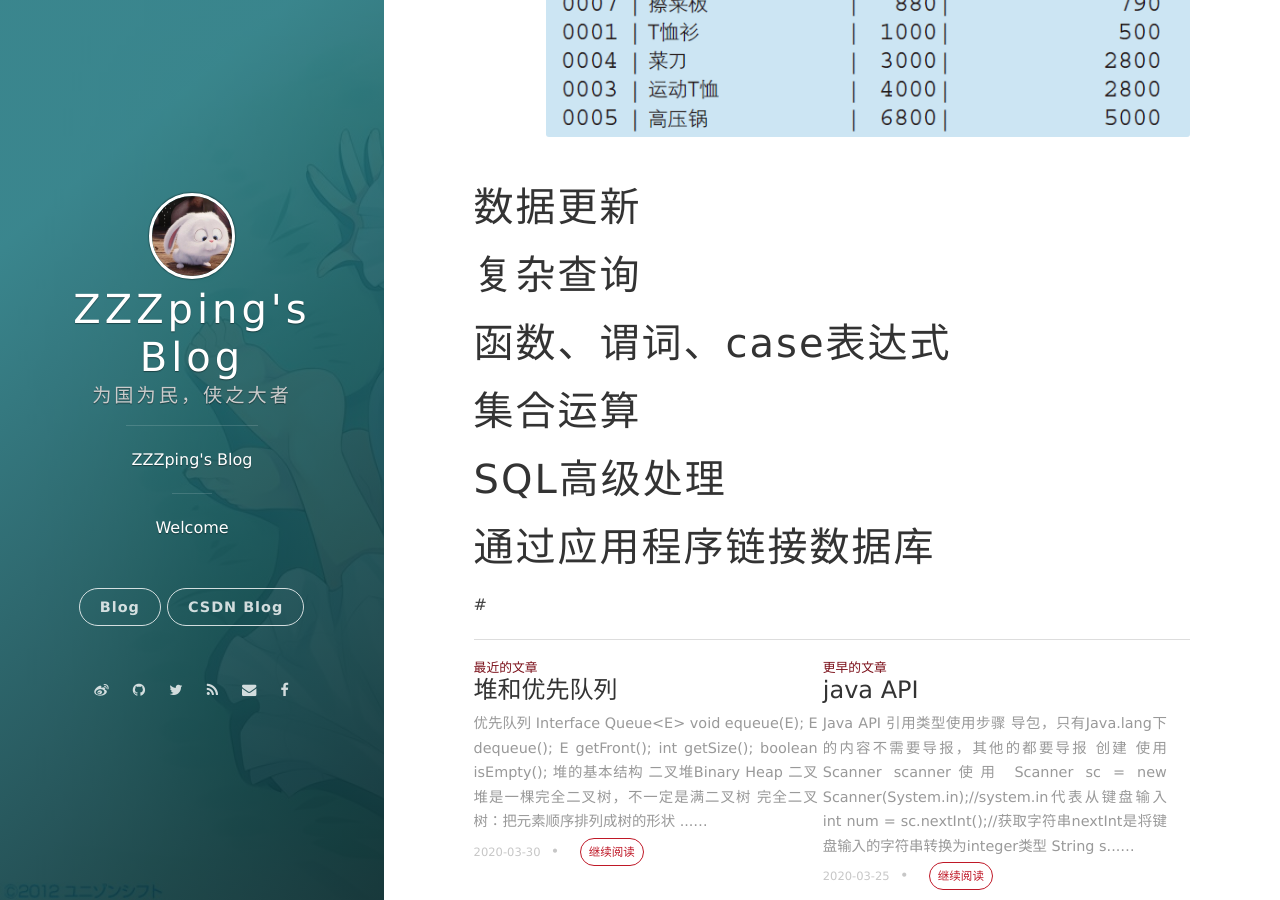
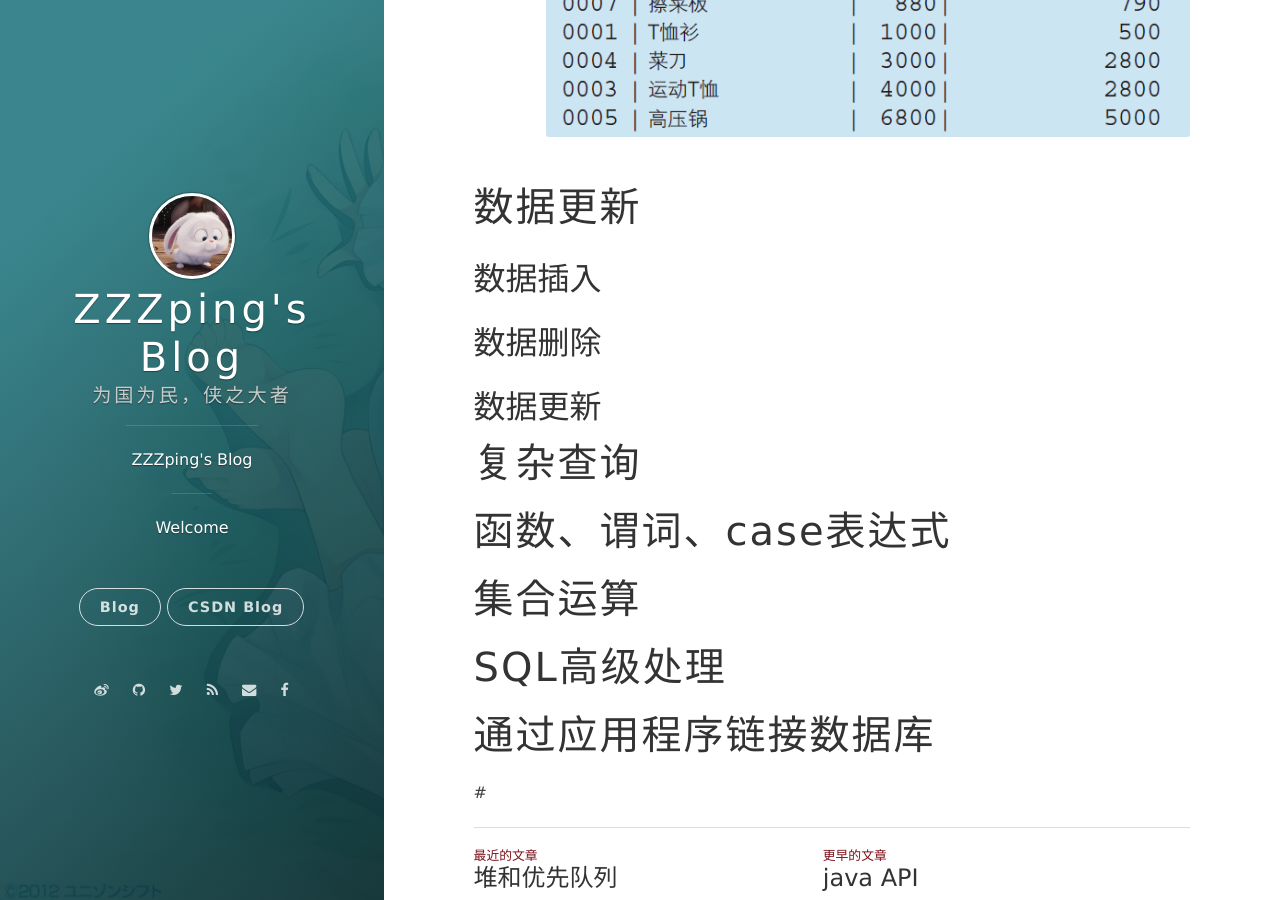
Before and after one commit to ZZZping/ZZZping.github.io, a Jekyll site: the page built from _posts/2020-03-30-SQL笔记.md, in a window 1280 px wide and 900 px high, scrolled down 5603 px. Built offline with Jekyll 4.4.1, drawn with Linux system fonts in a browser that asks for light colours; nearby versions of some CDN libraries; comment, search, counter and statistics services are not loaded.

Commit message:
Update 2020-03-30-SQL笔记.md

```diff
--- a/_posts/2020-03-30-SQL笔记.md
+++ b/_posts/2020-03-30-SQL笔记.md
@@ -189,6 +189,12 @@ date: 2020-03-30 08:28:24.000000000 +09:00
 
 # 数据更新
 
+## 数据插入
+
+## 数据删除
+
+## 数据更新
+
 # 复杂查询
 
 # 函数、谓词、case表达式
```
